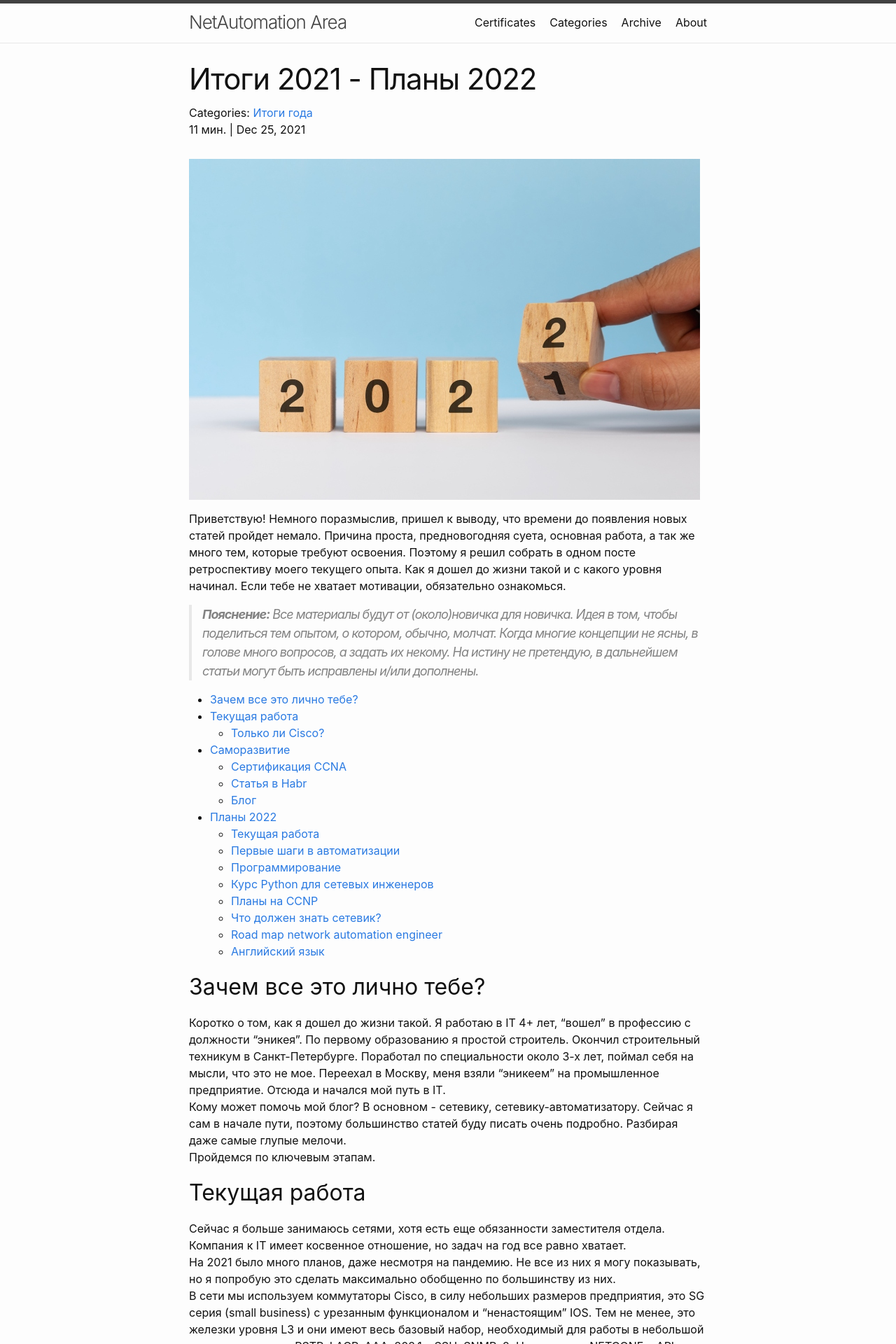
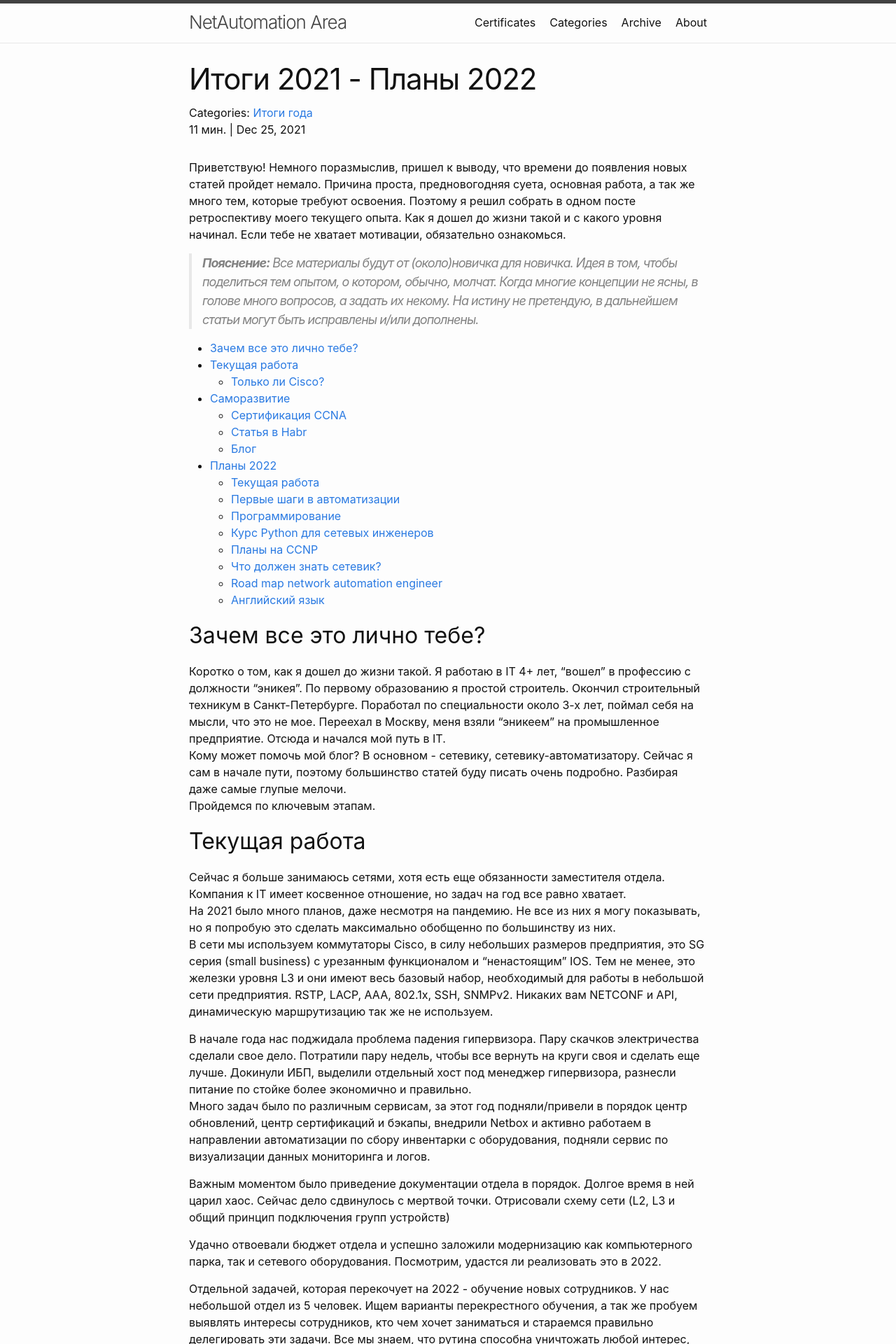
Before and after one commit to woohung/woohung.github.io, a Jekyll site: the page built from _posts/2021-12-25-Итоги.md, in a window 1280 px wide. Shown: the top 1920 px of the page at 70% size. Built offline with Jekyll 4.4.1, drawn with Linux system fonts in a browser that asks for light colours.

Commit message:
Update 2021-12-25-Итоги.md

```diff
--- a/_posts/2021-12-25-Итоги.md
+++ b/_posts/2021-12-25-Итоги.md
@@ -2,11 +2,10 @@
 layout: post
 title: "Итоги 2021 - Планы 2022"
 date: '2021/12/25|00:00'
+image: assets/images/2022.jpg
 categories: [Итоги года]
 published: true
 ---
-
-<img src="https://woohung.github.io/assets/images/2022.jpg">
 
 Приветствую!
 Немного поразмыслив, пришел к выводу, что времени до появления новых статей пройдет немало. Причина проста, предновогодняя суета, основная работа, а так же много тем, которые требуют освоения. Поэтому я решил собрать в одном посте ретроспективу моего текущего опыта. Как я дошел до жизни такой и с какого уровня начинал. Если тебе не хватает мотивации, обязательно ознакомься.
```
